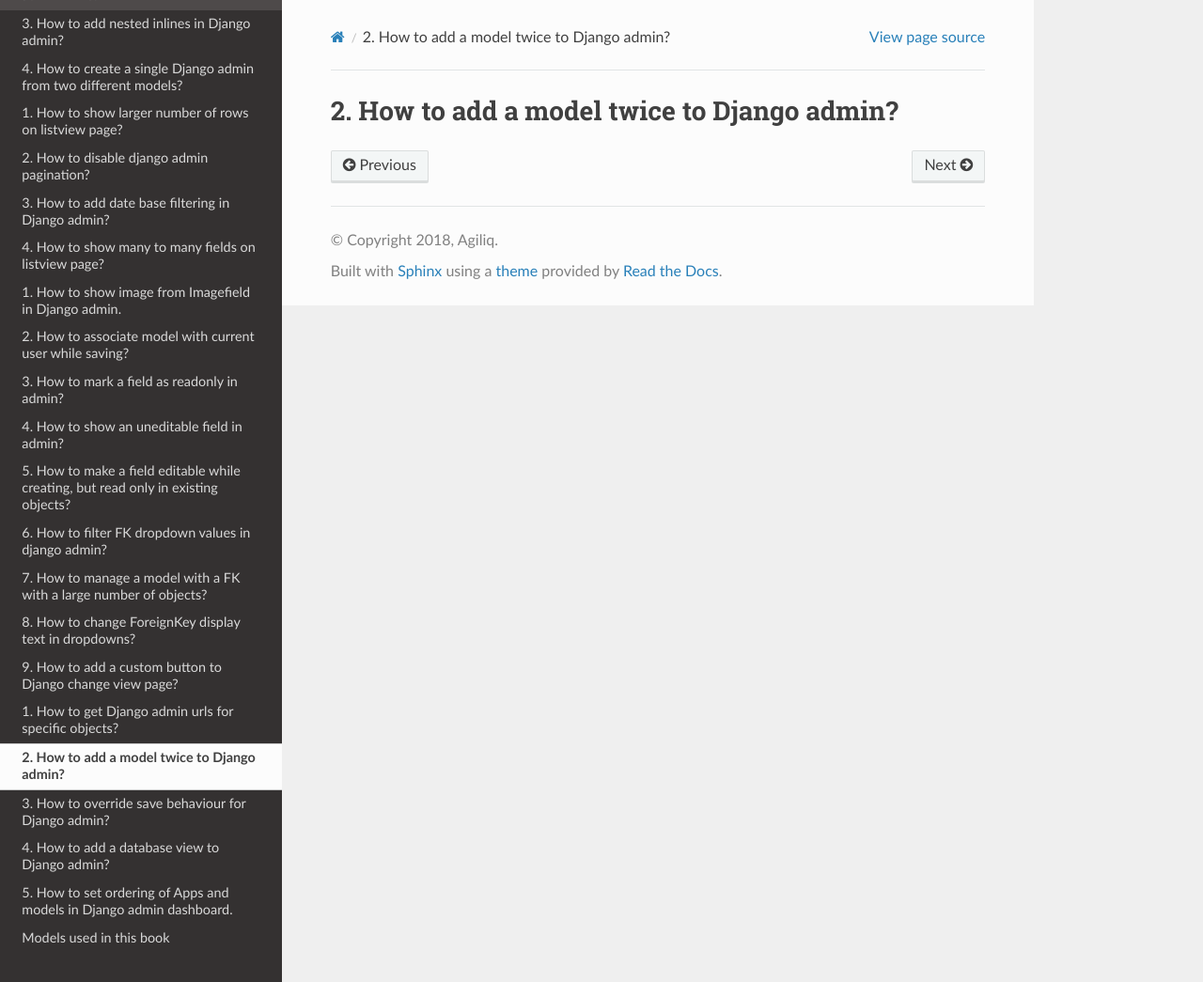
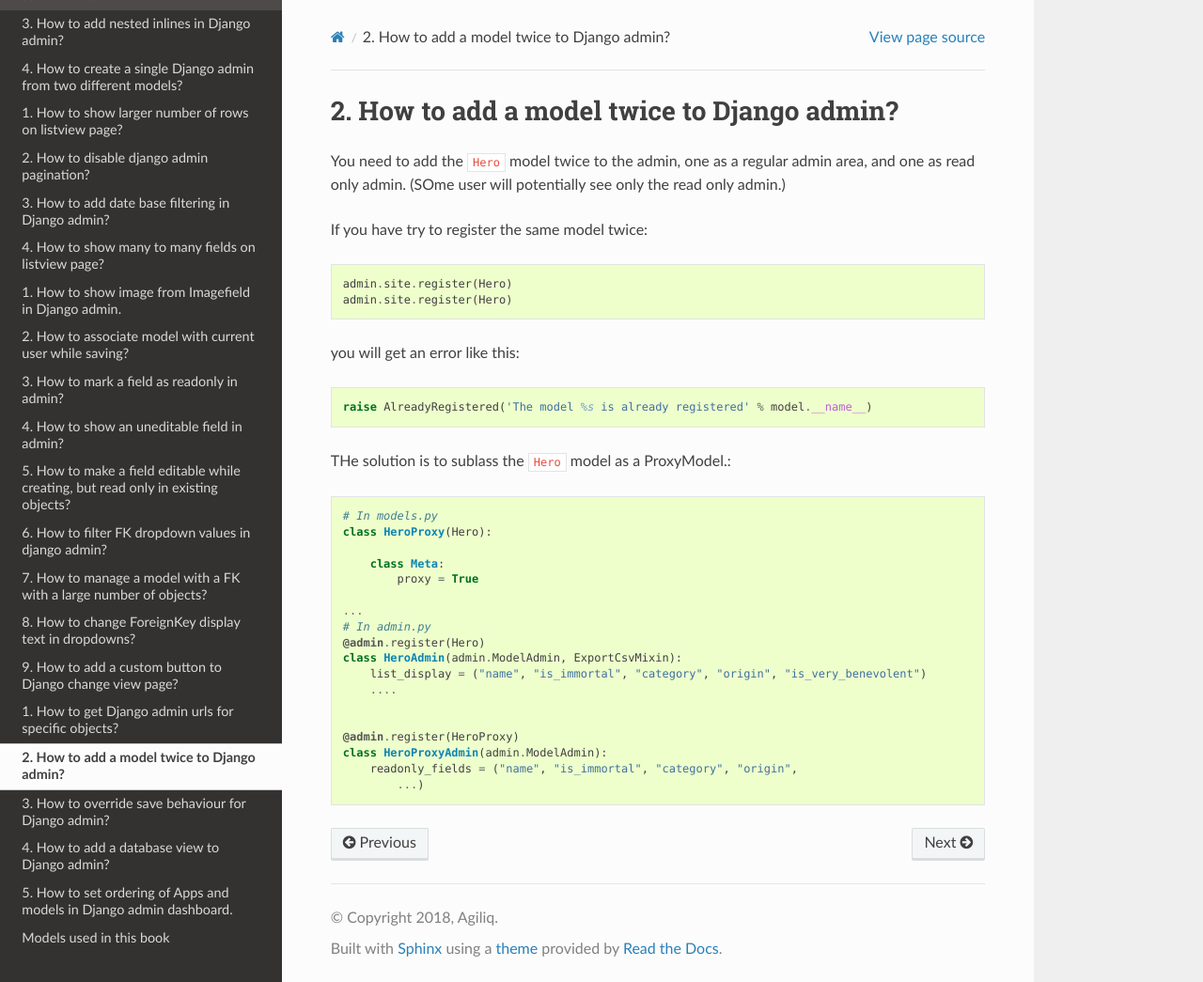
Before and after one commit to agiliq/django-admin-cookbook, a Sphinx documentation site: the page built from docs/add_model_twice.rst, in a window 1280 px wide and 1045 px high. Shown: the whole window at 94% size. Built offline with Sphinx 7.4.7 and the Read the Docs theme 2.0.0, drawn with Linux system fonts in a browser that asks for light colours.

Commit message:
Added add model twice chapter

```diff
--- a/docs/add_model_twice.rst
+++ b/docs/add_model_twice.rst
@@ -1,2 +1,35 @@
 How to add a model twice to Django admin?
-++++++++++++++++++++++++++++++++++++++++++++++++++++++++++++++++++++++++++++++++++++
++++++++++++++++++++++++++++++++++++++++++++++++
+
+
+You need to add the :code:`Hero` model twice to the admin, one as a regular admin area, and one as read only admin. (SOme user will potentially see only the read only admin.)
+
+If you have try to register the same model twice::
+
+    admin.site.register(Hero)
+    admin.site.register(Hero)
+
+you will get an error like this::
+
+    raise AlreadyRegistered('The model %s is already registered' % model.__name__)
+
+THe solution is to sublass the :code:`Hero` model as a ProxyModel.::
+
+    # In models.py
+    class HeroProxy(Hero):
+
+        class Meta:
+            proxy = True
+
+    ...
+    # In admin.py
+    @admin.register(Hero)
+    class HeroAdmin(admin.ModelAdmin, ExportCsvMixin):
+        list_display = ("name", "is_immortal", "category", "origin", "is_very_benevolent")
+        ....
+
+
+    @admin.register(HeroProxy)
+    class HeroProxyAdmin(admin.ModelAdmin):
+        readonly_fields = ("name", "is_immortal", "category", "origin",
+            ...)
```
Also changed, not shown: 2 other files.
